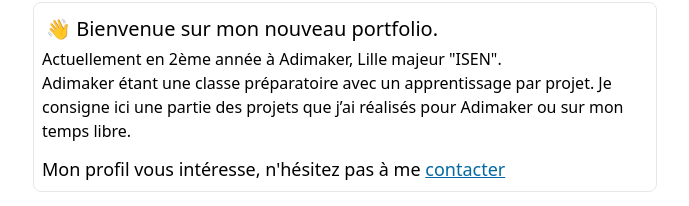
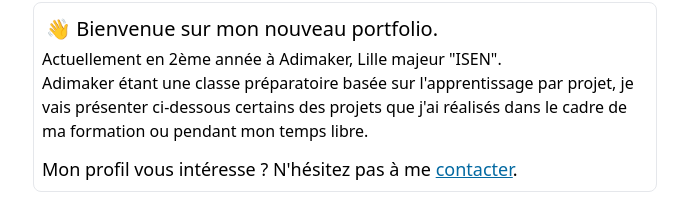
Before and after one commit to Redblockmasteur/My-portfolio, a Next.js app: page / in a window 1280 px wide. Shown: the part 238-444 px from the top of the page, without its empty margins (295-984 px from the left). Built offline with nearby package versions, Linux system fonts and the light colour scheme.

Commit message:
Incremental improvement
Rephrase the first paragraph
added a gif on the BCD article

```diff
--- a/app/page.tsx
+++ b/app/page.tsx
@@ -15,8 +15,8 @@
         <div className='border rounded-lg p-2 mb-4'>
           <p className=' text-xl m-1'>👋 Bienvenue sur mon nouveau portfolio.</p>
           <p className=' text-justify'>Actuellement en 2ème année à Adimaker, Lille majeur "ISEN".</p>
-          <p>Adimaker étant une classe préparatoire avec un apprentissage par projet. Je consigne ici une partie des projets que j’ai réalisés pour Adimaker ou sur mon temps libre.</p>
-          <p className=' mt-3 text-lg'>Mon profil vous intéresse, n'hésitez pas à me <a className='underline text-sky-700 hover:text-sky-500' href="/contact">contacter</a> </p>
+          <p>Adimaker étant une classe préparatoire basée sur l'apprentissage par projet, je vais présenter ci-dessous certains des projets que j'ai réalisés dans le cadre de ma formation ou pendant mon temps libre.</p>
+          <p className=' mt-3 text-lg'>Mon profil vous intéresse ? N'hésitez pas à me <a className='underline text-sky-700 hover:text-sky-500' href="/contact">contacter</a>.</p>
         </div>
         <div className='grid grid-cols-1 md:grid-cols-2 gap-4'>{postPreviews}</div>
       </div>
--- a/posts/BDC.md
+++ b/posts/BDC.md
@@ -11,6 +11,8 @@
 
 Ma base de connaissances est ouverte à la consultation pour tous [ici](https://antoine-chatelain.notion.site/Arduino-3f8af3eb07924b4389eef65e029188a7), ce qui signifie que toute personne peut y accéder et trouver des informations utiles sur les composants électroniques et laisser des commentaires.
 
+![images/pwm_animation](/images/pwm.gif)
+
 Pour certaines sections, j'ai ajouté des circuits interactifs pour faciliter la compréhension. Ces circuits permettent aux utilisateurs de voir comment un composant fonctionne en pratique et comment il peut être  utilisé dans différents types de projets. Les circuits interactifs sont conçus pour être simples et intuitifs.
 
 Elle est en constante évolution. Je continue à ajouter de nouveaux composants et à mettre à jour les informations en fonction de mes expériences et de mes projets. Je suis  également ouvert aux contributions des utilisateurs, donc si vous avez des informations supplémentaires sur un composant ou si vous avez trouvé une erreur, n'hésitez pas à me contacter pour que je puisse la corriger.
```
Also changed, not shown: public/images/pwm.gif (added).
